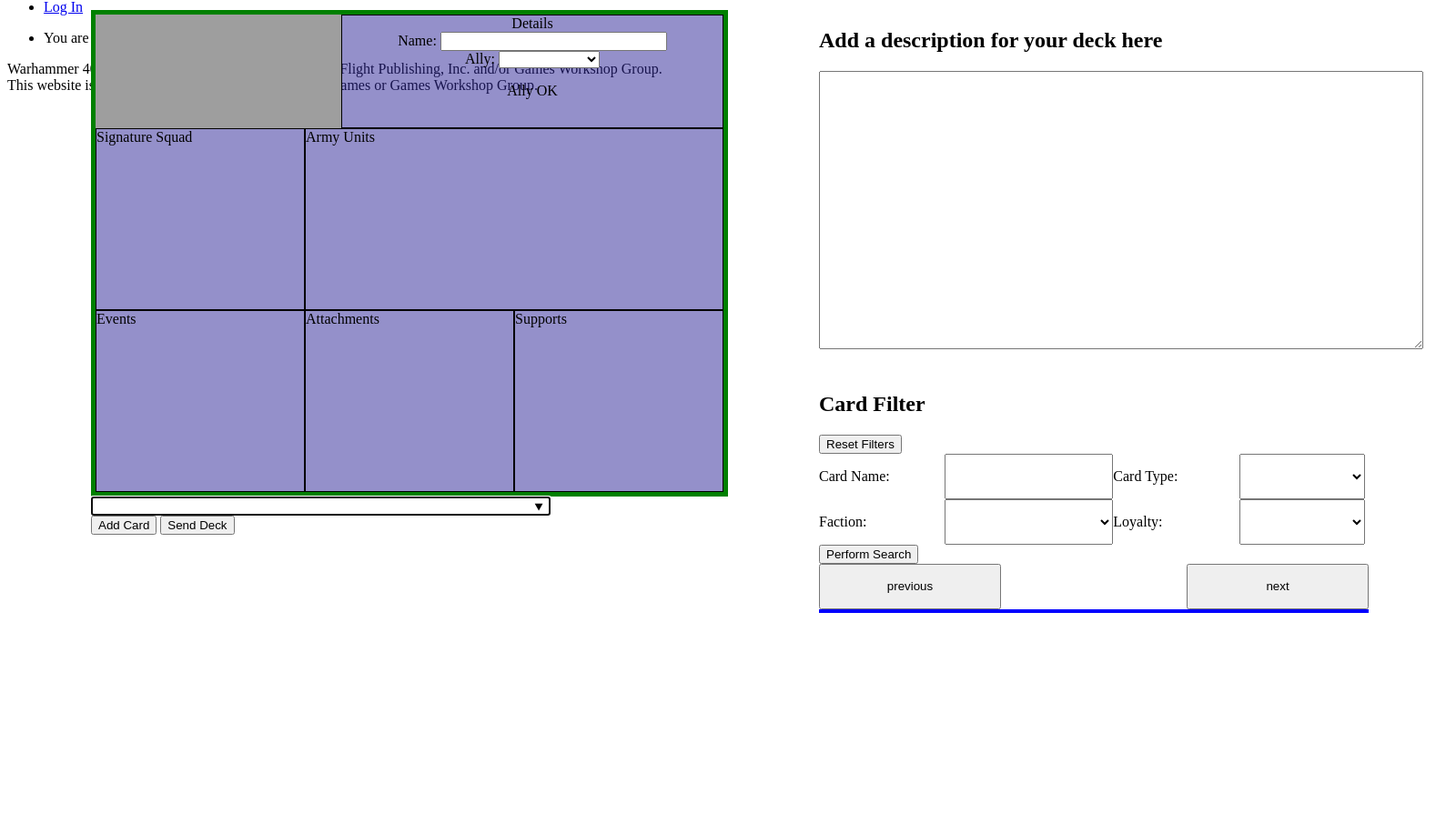
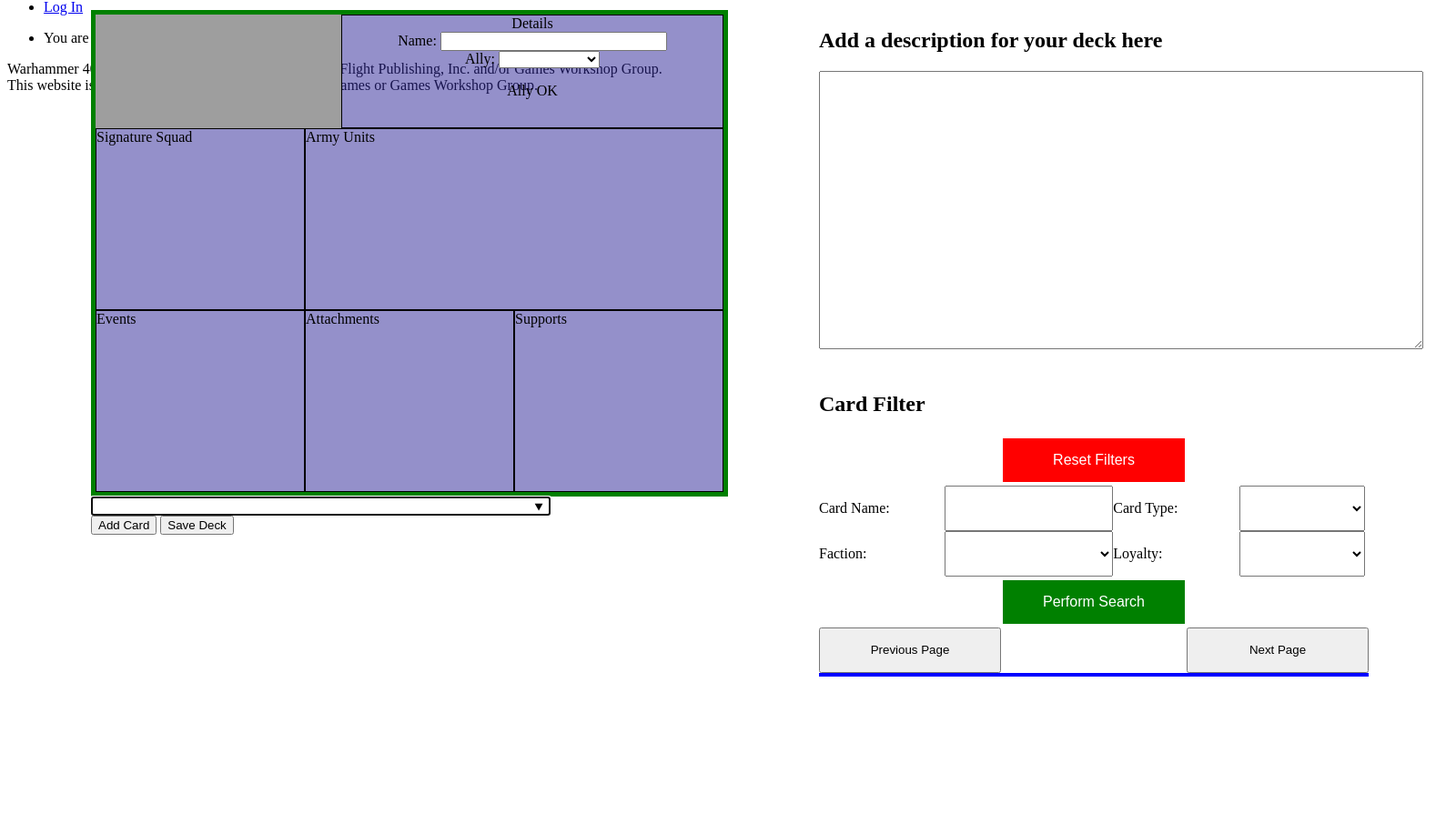
Before and after one commit to C-C-Coalback/Conquest-LCG-Deckbuilder, a Django app: page /decks/create_deck/ in a window 1600 px wide. Shown: the part 89-983 px from the top of the page at 91% size. Before the commit the page ends 763 px from the top, so only its background shows below. Run offline with Django 4.2, Linux system fonts and the light colour scheme; grey boxes are pictures that could not be loaded.

Commit message:
Better buttons for deck building

```diff
--- a/conquestdb/decks/static/createdeck.css
+++ b/conquestdb/decks/static/createdeck.css
@@ -92,6 +92,10 @@
     top: 100px;
 }
 
+#buttons-container {
+    white-space: nowrap;
+}
+
 #cursor-follower {
     position:absolute;
     width: 300px;
@@ -146,6 +150,38 @@
     overflow-y: scroll;
 }
 
+#clear-filter {
+    position: relative;
+    left: 200px;
+    border: none;
+    background-color: red;
+    color: white;
+    padding: 15px 32px;
+    width: 200px;
+    text-align: center;
+    text-decoration: none;
+    display: inline-block;
+    font-size: 16px;
+    margin: 4px 2px;
+    cursor: pointer;
+}
+
+#send-filter {
+    position: relative;
+    left: 200px;
+    border: none;
+    background-color: green;
+    color: white;
+    padding: 15px 32px;
+    width: 200px;
+    text-align: center;
+    text-decoration: none;
+    display: inline-block;
+    font-size: 16px;
+    margin: 4px 2px;
+    cursor: pointer;
+}
+
 #filters-container {
     width: 600px;
     height: auto;
--- a/conquestdb/decks/templates/decks/createdeck.html
+++ b/conquestdb/decks/templates/decks/createdeck.html
@@ -43,7 +43,7 @@
     </div>
     <input id="card-input" type="search" list="card_list" size="60"><br>
     <input id="card-submit" type="button" value="Add Card">
-    <input id="deck-submit-1" type="button" value="Send Deck" onclick="sendDeckAuto();">
+    <input id="deck-submit-1" type="button" value="Save Deck" onclick="sendDeckAuto();">
     <input id="username" name="username" value="{{ user.username }}" style="display:none;">
     <div id="responseMessage">
         <p></p>
@@ -91,8 +91,8 @@
         <button id="send-filter">Perform Search</button>
     </form>
     <div id="buttons-container">
-        <input id="prev-page" type="button" value="previous" onclick="previousPage();">
-        <input id="next-page" type="button" value="next" onclick="nextPage();">
+        <input id="prev-page" type="button" value="Previous Page" onclick="previousPage();">
+        <input id="next-page" type="button" value="Next Page" onclick="nextPage();">
     </div>
     <div id="card-filter-results">
 
```
Also changed, not shown: 1 other file.
